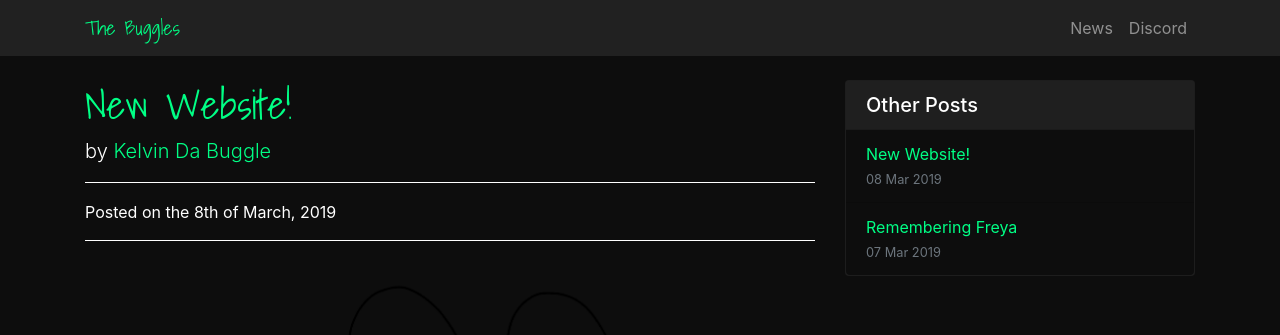
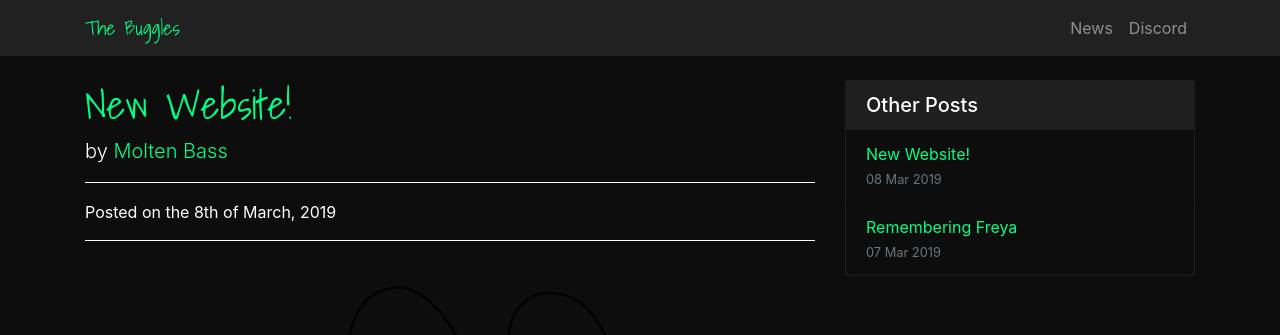
Before and after one commit to bugglespecies/bugglespecies.github.com, a Jekyll site: the page built from _posts/2019-03-08-new-website.md, in a window 1280 px wide and 1275 px high. Shown: the top 335 px of the window. Built offline with Jekyll 4.4.1, drawn with Linux system fonts in a browser that asks for light colours; nearby versions of some CDN libraries.

Commit message:
Update 2019-03-08-new-website.md

```diff
--- a/_posts/2019-03-08-new-website.md
+++ b/_posts/2019-03-08-new-website.md
@@ -1,7 +1,7 @@
 ---
 layout: blogpost
 title: New Website!
-author: Kelvin Da Buggle
+author: Molten Bass
 summary: We have a new website up and running! The new Buggle Home!
 image: /img/social.png
 ---
```
